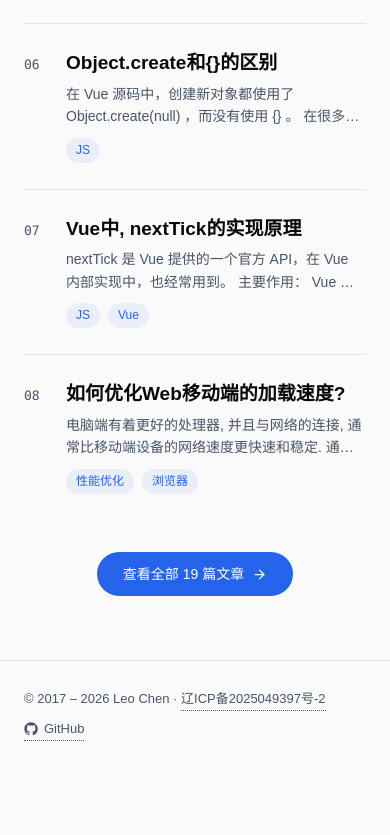
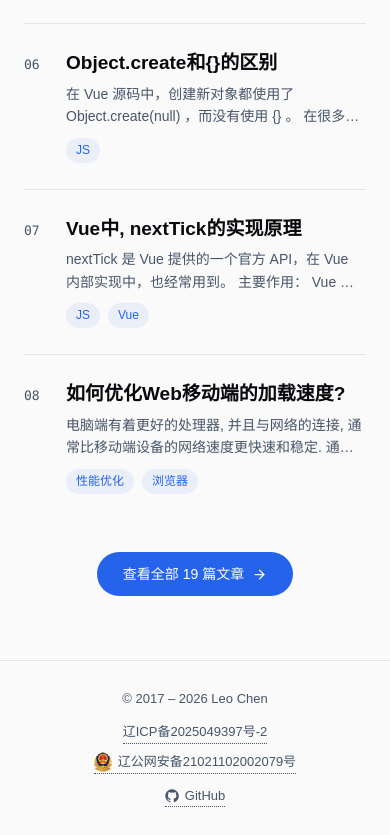
Before and after one commit to leocs2417/blog, an Astro site in the folder site/: page / in a window 390 px wide. Shown: the part 1634-2469 px from the top of the page. Before the commit the page ends 2403 px from the top, so only its background shows below. Built offline with nearby package versions, Linux system fonts and the light colour scheme; Astro itself is replaced by a stand-in of ours.

Commit message:
feat: add police filing information to footer

```diff
--- a/site/src/components/Footer.astro
+++ b/site/src/components/Footer.astro
@@ -2,14 +2,58 @@
 const B = import.meta.env.BASE_URL.replace(/\/$/, '');
 ---
 <footer>
-  <div class="wrap">
-    <span>
-      © 2017 – 2026 Leo Chen ·
+  <div class="wrap footer-layout">
+    <span>© 2017 – 2026 Leo Chen</span>
+    <div class="filing-links">
       <a href="https://beian.miit.gov.cn/" target="_blank" rel="noopener noreferrer">辽ICP备2025049397号-2</a>
-    </span>
+      <a class="police-filing" href="https://beian.mps.gov.cn/#/query/webSearch?code=21021102002079" target="_blank" rel="noopener noreferrer">
+        <img src={`${B}/assets/police-filing.png`} width="18" height="20" alt="">
+        辽公网安备21021102002079号
+      </a>
+    </div>
     <a href="https://github.com/leocs2417" target="_blank" rel="noopener noreferrer">
       <svg viewBox="0 0 24 24" fill="currentColor" aria-hidden="true"><path d="M12 .5C5.7.5.6 5.6.6 11.9c0 5 3.3 9.3 7.8 10.8.6.1.8-.2.8-.5v-2c-3.2.7-3.8-1.4-3.8-1.4-.5-1.3-1.3-1.7-1.3-1.7-1-.7.1-.7.1-.7 1.2.1 1.8 1.2 1.8 1.2 1 1.8 2.8 1.3 3.5 1 .1-.8.4-1.3.7-1.6-2.6-.3-5.3-1.3-5.3-5.7 0-1.3.4-2.3 1.2-3.1-.1-.3-.5-1.5.1-3.1 0 0 1-.3 3.3 1.2a11.5 11.5 0 0 1 6 0C17.3 4.6 18.3 5 18.3 5c.6 1.6.2 2.8.1 3.1.8.8 1.2 1.8 1.2 3.1 0 4.4-2.7 5.4-5.3 5.7.4.4.8 1.1.8 2.2v3.2c0 .3.2.7.8.5 4.6-1.5 7.8-5.8 7.8-10.8C23.4 5.6 18.3.5 12 .5z"/></svg>
       GitHub
     </a>
   </div>
 </footer>
+
+<style>
+  .footer-layout {
+    display: flex;
+    justify-content: space-between;
+    align-items: center;
+    gap: 12px 16px;
+    font-size: 13px;
+    color: var(--muted);
+  }
+
+  .filing-links {
+    display: contents;
+  }
+
+  .filing-links a {
+    white-space: nowrap;
+  }
+
+  .police-filing img {
+    flex: none;
+  }
+
+  @media (max-width: 820px) {
+    .footer-layout {
+      display: grid;
+      grid-template-columns: minmax(0, 1fr);
+      justify-items: center;
+      text-align: center;
+    }
+
+    .filing-links {
+      display: flex;
+      flex-wrap: wrap;
+      justify-content: center;
+      align-items: center;
+      gap: 8px 16px;
+    }
+  }
+</style>
--- a/site/src/styles/global.css
+++ b/site/src/styles/global.css
@@ -119,7 +119,6 @@ nav .wrap{display:flex; align-items:center; justify-content:space-between; heigh
 
 /* Footer (sticky bottom) */
 footer{border-top:1px solid var(--border); padding:28px 0; margin-top:auto}
-footer .wrap{display:flex; justify-content:space-between; font-size:13px; color:var(--muted)}
 footer a{border-bottom:1px dotted var(--muted); display:inline-flex; align-items:center; gap:6px}
 footer a svg{width:14px; height:14px}
 
@@ -175,7 +174,6 @@ a:focus-visible,button:focus-visible,input:focus-visible{outline:2px solid var(-
 
 /* Responsive */
 @media (max-width:820px){
-  footer .wrap{flex-direction:column; gap:8px; align-items:flex-start}
   .page-head{padding:40px 0 28px}
   .page-head h1{font-size:26px}
   .intro-title{font-size:30px}
```
Also changed, not shown: site/public/assets/police-filing.png (added).
